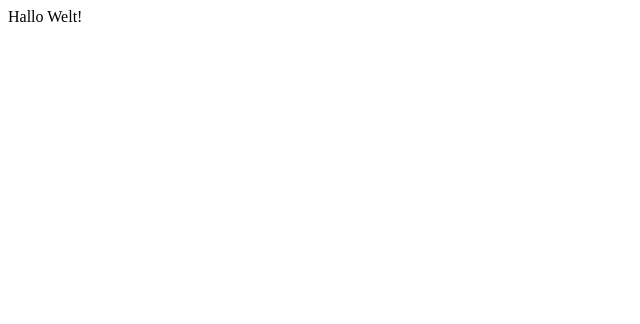
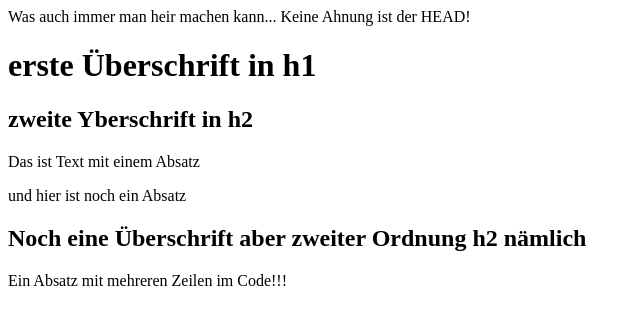
Before and after one commit to Muradir/onlineshop, a plain HTML site: page main.html in a window 1280 px wide. Shown: the whole page, without its empty margins (0-640 px from the left). Drawn offline with Linux system fonts and the light colour scheme.

Commit message:
zweiter test

```diff
--- a/main.html
+++ b/main.html
@@ -1,11 +1,31 @@
 <!DOCTYPE html>
 
 <html>
+    <head>
+
+        Was auch immer man heir machen kann... Keine Ahnung ist der HEAD!
+
+    </head>
+
+    <meta name="author" content="Lars und Pascal">
+    <meta charset="UTF-8">
+
     <title>
-        Meine erste Seite
+        Meine zweite Seite
     </title>
 
     <body>
-        Hallo Welt!
+
+        <h1> erste Überschrift in h1</h1>
+        <h2> zweite Yberschrift in h2</h2>
+        <p> Das ist Text mit einem Absatz</p>
+        <p> und hier ist noch ein Absatz</p>
+
+        <h2> Noch eine Überschrift aber zweiter Ordnung h2 nämlich</h2>
+        <p>
+            Ein Absatz mit
+            mehreren Zeilen
+            im Code!!!
+        </p>
     </body>
 </html>
```
